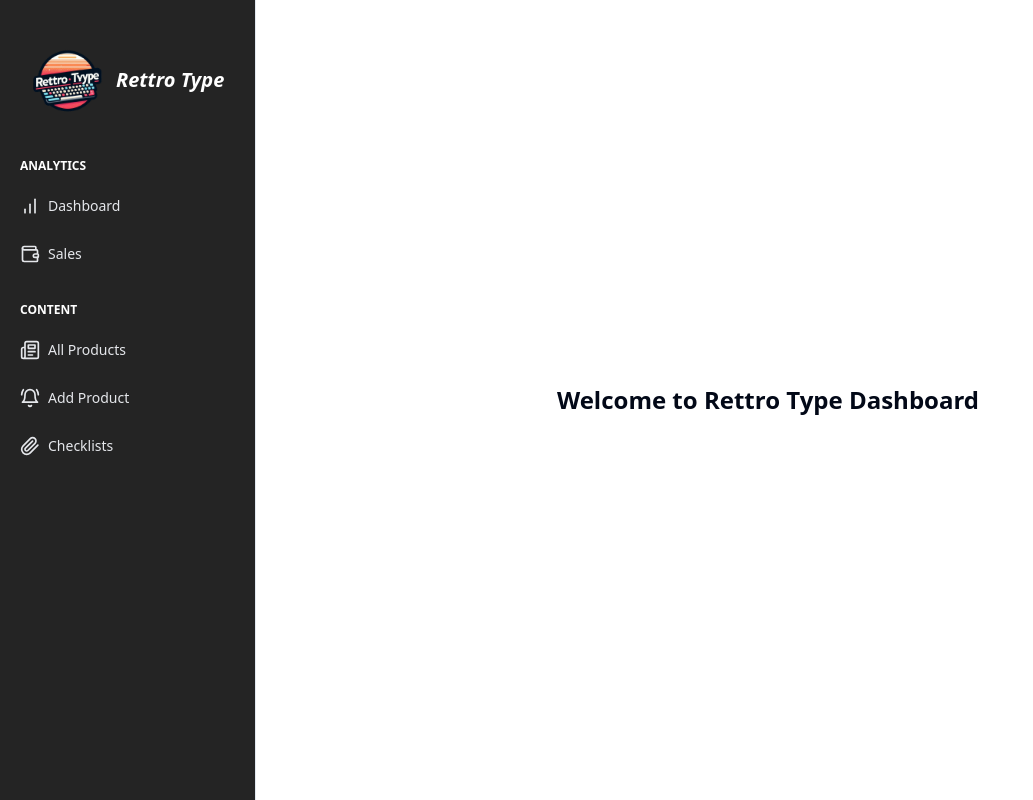
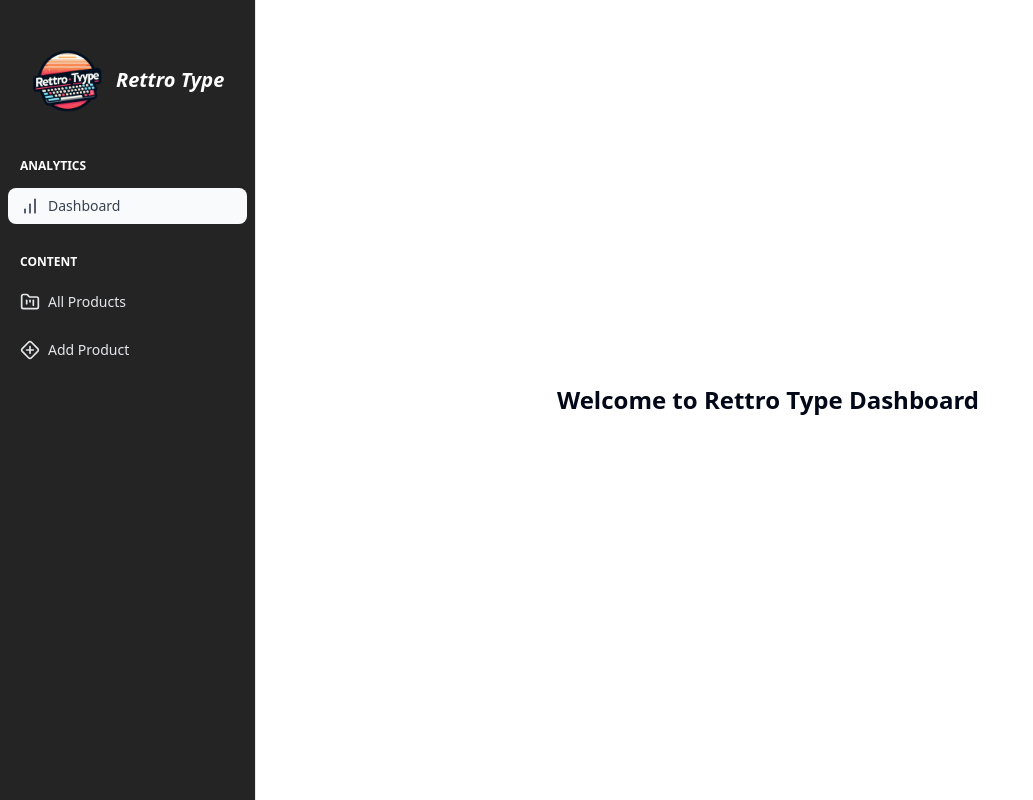
Before and after one commit to salmanabdullahfahim/rettro-type-client, a React (Vite) app: page /dashboard in a window 1280 px wide. Shown: the whole page, without its empty margins (0-1033 px from the left). Built offline with nearby package versions, Linux system fonts and the light colour scheme.

Commit message:
some icon changed

```diff
--- a/src/Pages/ProductDetails.tsx
+++ b/src/Pages/ProductDetails.tsx
@@ -3,9 +3,9 @@ import { FaStar } from "react-icons/fa";
 import { useParams } from "react-router-dom";
 import Rating from "react-rating";
 import { useAppDispatch, useAppSelector } from "@/redux/hooks";
-import Swal from "sweetalert2";
 import { addToCart } from "@/redux/features/cartSlice";
 import { ProductDetailsSkeleton } from "@/components/Skeleton/ProductDetailsSkeleton";
+import { toast } from "sonner";
 
 export function ProductDetails() {
   const { id } = useParams();
@@ -49,20 +49,24 @@ export function ProductDetails() {
 
     // If the product is in the cart and its quantity is less than or equal to 0
     if (cartItem && cartItem.availableQuantity <= 0) {
-      Swal.fire({
-        title: "Product is out of stock!",
-        text: "This product is no longer available.",
-        icon: "error",
+      toast.error("Product is out of stock!", {
+        duration: 1500,
+        style: {
+          background: "#333",
+          color: "#fff",
+        },
       });
       return;
     }
 
     // If the product is not in the cart and its quantity is less than or equal to 0
     if (!cartItem && product.availableQuantity <= 0) {
-      Swal.fire({
-        title: "Product is out of stock!",
-        text: "This product is no longer available.",
-        icon: "error",
+      toast.error("Product is out of stock!", {
+        duration: 1500,
+        style: {
+          background: "#333",
+          color: "#fff",
+        },
       });
       return;
     }
@@ -71,15 +75,18 @@ export function ProductDetails() {
     dispatch(addToCart(product));
 
     // Show success message
-    Swal.fire({
-      title: "Product added to cart!",
-      text: "Successfully added to your cart.",
-      icon: "success",
+    toast.success("Product added to cart!", {
+      icon: "🛒",
+      duration: 1500,
+      style: {
+        background: "#333",
+        color: "#fff",
+      },
     });
   };
   return (
     <div className="sp mx-auto max-w-7xl px-2 py-10 lg:px-0">
-      <div className="overflow-hidden">
+      <div className="overflow-hidden mx-12">
         <div className="mb-9 pt-4 md:px-6 md:pt-7 lg:mb-2 lg:p-8 2xl:p-10 2xl:pt-10">
           <div className="items-start justify-between lg:flex lg:space-x-8">
             <div className="mb-6 items-center justify-center overflow-hidden md:mb-8 lg:mb-0 xl:flex">
@@ -91,7 +98,7 @@ export function ProductDetails() {
                       src={data?.data?.image}
                       width={650}
                       height={590}
-                      className="rounded-lg object-cover md:h-[300px] md:w-full lg:h-full"
+                      className="rounded-lg object-cover md:h-[300px] md:w-full lg:h-full p-2"
                     />
                   </div>
                 </div>
--- a/src/components/Dashboard/AddProduct/AddProduct.tsx
+++ b/src/components/Dashboard/AddProduct/AddProduct.tsx
@@ -22,11 +22,23 @@ const AddProduct = () => {
       const res = await AddProduct(data).unwrap();
 
       if (res?.success) {
-        toast.success(res?.message);
+        toast.success(res?.message, {
+          duration: 1500,
+          style: {
+            background: "#333",
+            color: "#fff",
+          },
+        });
         reset(); // Reset the form after successful submission
       }
     } catch (error) {
-      toast.error(error?.data?.errorSources[0]?.message);
+      toast.error(error?.data?.errorSources[0]?.message, {
+        duration: 1500,
+        style: {
+          background: "#333",
+          color: "#fff",
+        },
+      });
     }
   };
 
--- a/src/components/Dashboard/DeleteProductModal/DeleteProductModal.tsx
+++ b/src/components/Dashboard/DeleteProductModal/DeleteProductModal.tsx
@@ -20,7 +20,13 @@ export function DeleteProductModal({ product }: { product: TProduct }) {
     try {
       const res = await deleteProduct(id).unwrap();
       if (res?.success) {
-        toast.success(res?.message);
+        toast.success(res?.message, {
+          duration: 1500,
+          style: {
+            background: "#333",
+            color: "#fff",
+          },
+        });
       }
     } catch (error) {
       console.log(error);
--- a/src/components/Dashboard/UpdateProductModal/UpdateProductModal.tsx
+++ b/src/components/Dashboard/UpdateProductModal/UpdateProductModal.tsx
@@ -44,10 +44,22 @@ export function UpdateProductModal({ product }: { product: TProduct }) {
     try {
       const res = await updateProduct({ id: product._id, data }).unwrap();
       if (res?.success) {
-        toast.success(res?.message);
+        toast.success(res?.message, {
+          duration: 1500,
+          style: {
+            background: "#333",
+            color: "#fff",
+          },
+        });
       }
     } catch (error) {
-      toast.error(error?.data?.errorSources[0]?.message);
+      toast.error(error?.data?.errorSources[0]?.message, {
+        duration: 1500,
+        style: {
+          background: "#333",
+          color: "#fff",
+        },
+      });
     }
   };
 
--- a/src/components/Sidebar/Sidebar.tsx
+++ b/src/components/Sidebar/Sidebar.tsx
@@ -1,5 +1,5 @@
-import { BarChart, Wallet, Newspaper, BellRing, Paperclip } from "lucide-react";
-import { Link } from "react-router-dom";
+import { BarChart, FolderKanban, DiamondPlus } from "lucide-react";
+import { Link, NavLink } from "react-router-dom";
 
 export function Sidebar() {
   return (
@@ -16,46 +16,45 @@ export function Sidebar() {
             <label className="px-3 text-xs font-semibold uppercase text-white">
               analytics
             </label>
-            <Link
-              className="flex transform items-center rounded-lg px-3 py-2 text-gray-200 transition-colors duration-300 hover:bg-gray-50 hover:text-gray-700"
+            <NavLink
+              className={({ isActive }) =>
+                `flex transform items-center rounded-lg px-3 py-2 text-gray-200 transition-colors duration-300 hover:bg-gray-50 hover:text-gray-700 ${
+                  isActive ? "bg-gray-50 text-gray-700" : ""
+                }`
+              }
               to="/dashboard"
+              end
             >
               <BarChart className="h-5 w-5" aria-hidden="true" />
               <span className="mx-2 text-sm font-medium">Dashboard</span>
-            </Link>
-            <Link
-              className="flex transform items-center rounded-lg px-3 py-2 text-gray-200 transition-colors duration-300 hover:bg-gray-100 hover:text-gray-700"
-              to="/"
-            >
-              <Wallet className="h-5 w-5" aria-hidden="true" />
-              <span className="mx-2 text-sm font-medium">Sales</span>
-            </Link>
+            </NavLink>
           </div>
           <div className="space-y-3 ">
             <label className="px-3 text-xs font-semibold uppercase text-white">
               content
             </label>
-            <Link
-              className="flex transform items-center rounded-lg px-3 py-2 text-gray-200 transition-colors duration-300 hover:bg-gray-100 hover:text-gray-700"
+            <NavLink
+              className={({ isActive }) =>
+                `flex transform items-center rounded-lg px-3 py-2 text-gray-200 transition-colors duration-300 hover:bg-gray-50 hover:text-gray-700 ${
+                  isActive ? "bg-gray-50 text-gray-700" : ""
+                }`
+              }
               to="/dashboard/all-products"
             >
-              <Newspaper className="h-5 w-5" aria-hidden="true" />
+              <FolderKanban className="h-5 w-5" aria-hidden="true" />
               <span className="mx-2 text-sm font-medium">All Products</span>
-            </Link>
-            <Link
-              className="flex transform items-center rounded-lg px-3 py-2 text-gray-200 transition-colors duration-300 hover:bg-gray-100 hover:text-gray-700"
+            </NavLink>
+            <NavLink
+              className={({ isActive }) =>
+                `flex transform items-center rounded-lg px-3 py-2 text-gray-200 transition-colors duration-300 hover:bg-gray-50 hover:text-gray-700 ${
+                  isActive ? "bg-gray-50 text-gray-700" : ""
+                }`
+              }
               to="/dashboard/add-product"
             >
-              <BellRing className="h-5 w-5" aria-hidden="true" />
+              <DiamondPlus className="h-5 w-5" aria-hidden="true" />
               <span className="mx-2 text-sm font-medium">Add Product</span>
-            </Link>
-            <a
-              className="flex transform items-center rounded-lg px-3 py-2 text-gray-200 transition-colors duration-300 hover:bg-gray-100 hover:text-gray-700"
-              href="#"
-            >
-              <Paperclip className="h-5 w-5" aria-hidden="true" />
-              <span className="mx-2 text-sm font-medium">Checklists</span>
-            </a>
+            </NavLink>
           </div>
         </nav>
       </div>
```
